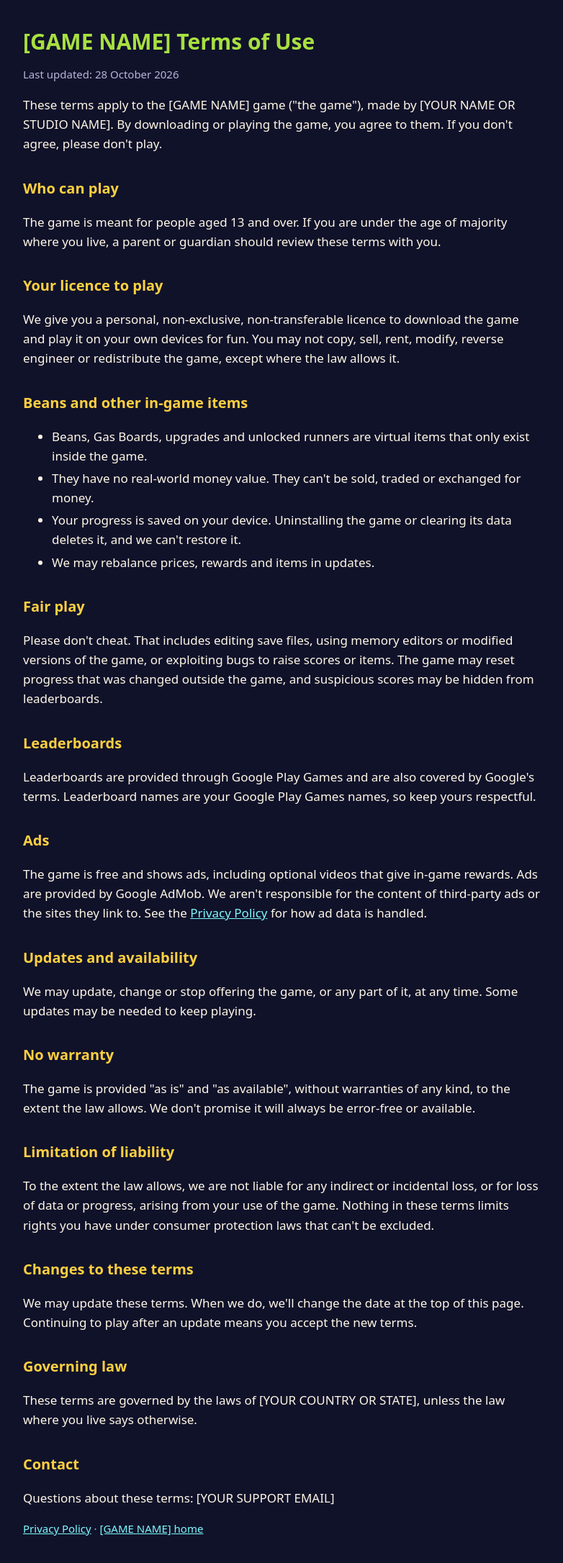
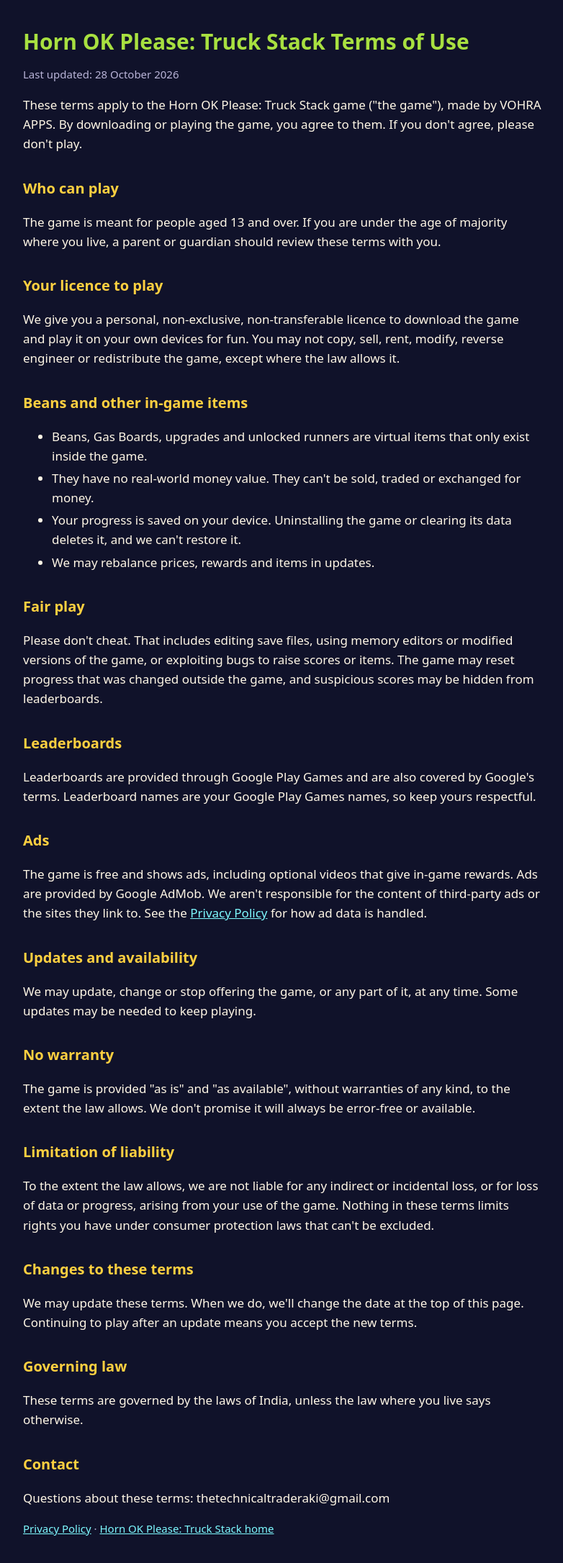
Before and after one commit to VOHRA-APPS/hornokplease, a plain HTML site: page terms.html in a window 1280 px wide. Shown: the whole page at 72% size, without its empty margins (248-1030 px from the left). Drawn offline with Linux system fonts and the light colour scheme.

Commit message:
Update terms.html

```diff
--- a/terms.html
+++ b/terms.html
@@ -3,7 +3,7 @@
 <head>
 <meta charset="utf-8">
 <meta name="viewport" content="width=device-width, initial-scale=1">
-<title>[GAME NAME] Terms of Use</title>
+<title>Horn OK Please: Truck Stack Terms of Use</title>
 <style>
   body{margin:0;background:#10122a;color:#fff7e6;font:17px/1.6 system-ui,-apple-system,"Segoe UI",sans-serif;}
   main{max-width:720px;margin:0 auto;padding:40px 20px 64px;}
@@ -15,10 +15,10 @@
 </head>
 <body>
 <main>
-<h1>[GAME NAME] Terms of Use</h1>
+<h1>Horn OK Please: Truck Stack Terms of Use</h1>
 <p class="muted">Last updated: 28 October 2026</p>
 
-<p>These terms apply to the [GAME NAME] game ("the game"), made by [YOUR NAME OR STUDIO NAME]. By downloading or playing the game, you agree to them. If you don't agree, please don't play.</p>
+<p>These terms apply to the Horn OK Please: Truck Stack game ("the game"), made by VOHRA APPS. By downloading or playing the game, you agree to them. If you don't agree, please don't play.</p>
 
 <h2>Who can play</h2>
 <p>The game is meant for people aged 13 and over. If you are under the age of majority where you live, a parent or guardian should review these terms with you.</p>
@@ -56,12 +56,12 @@
 <p>We may update these terms. When we do, we'll change the date at the top of this page. Continuing to play after an update means you accept the new terms.</p>
 
 <h2>Governing law</h2>
-<p>These terms are governed by the laws of [YOUR COUNTRY OR STATE], unless the law where you live says otherwise.</p>
+<p>These terms are governed by the laws of India, unless the law where you live says otherwise.</p>
 
 <h2>Contact</h2>
-<p>Questions about these terms: [YOUR SUPPORT EMAIL]</p>
+<p>Questions about these terms: thetechnicaltraderaki@gmail.com</p>
 
-<p class="muted"><a href="privacy-policy.html">Privacy Policy</a> · <a href="index.html">[GAME NAME] home</a></p>
+<p class="muted"><a href="privacy-policy.html">Privacy Policy</a> · <a href="index.html">Horn OK Please: Truck Stack home</a></p>
 </main>
 </body>
 </html>
```
